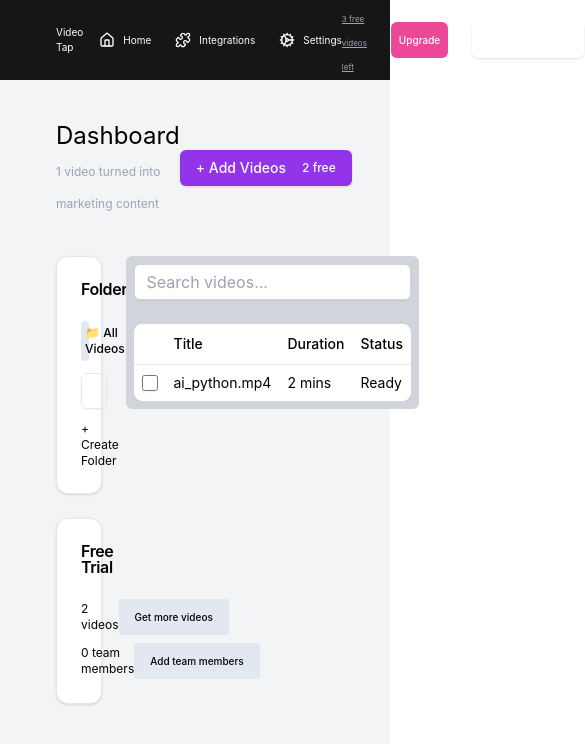
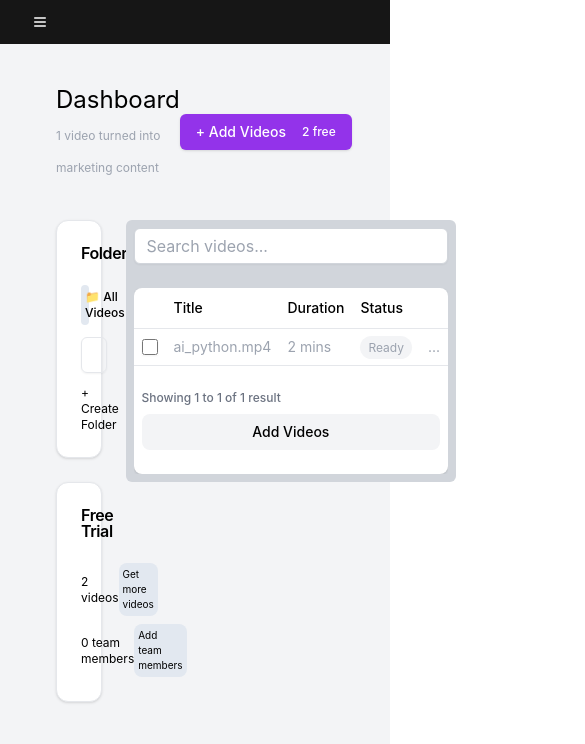
Before and after one commit to afaq000/VideoTao, a Next.js app: page /dashboard in a window 390 px wide. Shown: the top 744 px of the page, 585 px wide, since content can reach past the window. Built offline with nearby package versions, Linux system fonts and the light colour scheme.

Commit message:
Side bar For mobile responsive

```diff
--- a/src/components/NavBar.tsx
+++ b/src/components/NavBar.tsx
@@ -1,29 +1,70 @@
-import { CogIcon, HomeIcon, PuzzleIcon, ChevronDownIcon } from "lucide-react";
-import React from "react";
+import { CogIcon, HomeIcon, PuzzleIcon, ChevronDownIcon, MenuIcon, ShieldCloseIcon } from "lucide-react";
+import React, { useState, useEffect } from "react";
 import { Button } from "./ui/button";
 import { DropdownMenu, DropdownMenuContent, DropdownMenuLabel, DropdownMenuSeparator, DropdownMenuTrigger, DropdownMenuItem } from "./ui/dropdown-menu";
 import { Avatar } from "./ui/avatar";
 import Link from "next/link";
 
 const Navbar = () => {
-  const [showStatusBar, setShowStatusBar] = React.useState(true);
-  const [showActivityBar, setShowActivityBar] = React.useState(false);
-  const [showPanel, setShowPanel] = React.useState(false);
+  const [showSidebar, setShowSidebar] = useState(false);
+  const [isMobile, setIsMobile] = useState(false);
+
+  const [showStatusBar, setShowStatusBar] = useState(true);
+  const [showActivityBar, setShowActivityBar] = useState(false);
+  const [showPanel, setShowPanel] = useState(false);
+
+  const toggleSidebar = () => setShowSidebar(!showSidebar);
+
+  const checkScreenSize = () => {
+    if (typeof window !== "undefined") {
+      setIsMobile(window.innerWidth < 1025);
+    }
+  };
+
+  useEffect(() => {
+    checkScreenSize();
+    window.addEventListener("resize", checkScreenSize);
+    return () => window.removeEventListener("resize", checkScreenSize);
+  }, []);
 
   return (
     <nav className="relative flex items-center justify-between bg-[#161616] p-1 px-4 text-white">
+      {isMobile ? (
+        <>
+          <Button variant={"active"} className="lg:hidden text-white" onClick={toggleSidebar}>
+            <MenuIcon className="h-5 w-5" />
+          </Button>
+          {showSidebar && (
+            <div className="fixed top-0 left-0 h-screen w-1/4 bg-black z-50 pl-4 flex flex-col space-y-4">
+              <div className="w-full flex justify-start -ml-5  mb-16">
+                <Button variant={"active"} onClick={toggleSidebar} className="text-white self-start">
+                  <ShieldCloseIcon className="h-5 w-5" />
+                </Button>
 
-      <div className="absolute left-3 top-0 -translate-y-1/4 hidden lg:block">
+              </div>
+
+              <div className="flex gap-3 items-center absolute left-3 top-14 -translate-y-1/4 "> {/* Removed hidden lg:block */}
             <div className="group grid grid-cols-3 gap-1">
-    <div
-      className="h-12 group-hover:translate-y-3 w-[4px] rounded-full bg-red-500 transition-transform duration-500 ease-red"
-    ></div>
-    <div
-      className="h-6 group-hover:-translate-y-2 w-[4px] rounded-full bg-yellow-500 transition-transform duration-500 ease-yellow"
-    ></div>
-    <div
-      className="h-9 group-hover:translate-y-1 w-[4px] rounded-full bg-violet-500 transition-transform duration-500 ease-violet"
-    ></div>
+              <div className="h-3 group-hover:translate-y-3 w-[3px] rounded-full bg-red-500 transition-transform duration-500 ease-red"></div>
+              <div className="h-6 group-hover:-translate-y-2 w-[3px] rounded-full bg-yellow-500 transition-transform duration-500 ease-yellow"></div>
+              <div className="h-4 group-hover:translate-y-1 w-[3px] rounded-full bg-violet-500 transition-transform duration-500 ease-violet"></div>
+            </div>
+            <div className="text-xs">Video Tap</div>
+
+          </div>
+              <NavItem icon={<HomeIcon className="h-4 w-4" />} label="Home" />
+              <NavItem icon={<PuzzleIcon className="h-4 w-4" />} label="Integrations" />
+              <NavItem icon={<CogIcon className="h-4 w-4" />} label="Settings" />
+            </div>
+          )}
+        </>
+      ) : (
+        <>
+          <div className="absolute left-3 top-0 -translate-y-1/4"> {/* Removed hidden lg:block */}
+            <div className="group grid grid-cols-3 gap-1">
+              <div className="h-12 group-hover:translate-y-3 w-[4px] rounded-full bg-red-500 transition-transform duration-500 ease-red"></div>
+              <div className="h-6 group-hover:-translate-y-2 w-[4px] rounded-full bg-yellow-500 transition-transform duration-500 ease-yellow"></div>
+              <div className="h-9 group-hover:translate-y-1 w-[4px] rounded-full bg-violet-500 transition-transform duration-500 ease-violet"></div>
             </div>
           </div>
 
@@ -32,14 +73,15 @@ const Navbar = () => {
               <span className="text-xxs ">Video Tap</span>
             </div>
             <div className="flex items-center space-x-6">
-          <NavItem  icon={<HomeIcon className="h-4 w-4" />} label="Home" />
-          <NavItem icon={<PuzzleIcon className="h-4 w-4"  />} label="Integrations" />
-          <NavItem icon={<CogIcon className="h-4 w-4"  />} label="Settings" />
+              <NavItem icon={<HomeIcon className="h-4 w-4" />} label="Home" />
+              <NavItem icon={<PuzzleIcon className="h-4 w-4" />} label="Integrations" />
+              <NavItem icon={<CogIcon className="h-4 w-4" />} label="Settings" />
             </div>
           </div>
 
           <div className="flex items-center space-x-6">
-        <Link href={"/"}><span className="text-[8px] text-gray-400 underline">3 free videos left</span>
+            <Link href={"/"}>
+              <span className="text-[8px] text-gray-400 underline">3 free videos left</span>
             </Link>
             <Button variant={"active"} className="bg-pink-500 hover:bg-pink-600 text-white rounded-md px-2 text-xxs">
               Upgrade
@@ -62,36 +104,27 @@ const Navbar = () => {
 
             <DropdownMenu>
               <DropdownMenuTrigger asChild>
-            <Avatar className="w-8 h-8 bg-gray-600 text-white flex justify-center items-center text-xxs rounded-lg"><p>AH</p></Avatar>
+                <Avatar className="w-8 h-8 bg-gray-600 text-white flex justify-center items-center text-xxs rounded-lg">
+                  <p>AH</p>
+                </Avatar>
               </DropdownMenuTrigger>
               <DropdownMenuContent className="bg-gray-800 text-white rounded-md shadow-lg p-2 w-56">
                 <DropdownMenuLabel className="text-gray-400">Appearance</DropdownMenuLabel>
                 <DropdownMenuSeparator />
-            <DropdownMenuItem
-            //   as="button"
-              onClick={() => setShowStatusBar(!showStatusBar)}
-              checked={showStatusBar}
-            >
+                <DropdownMenuItem onClick={() => setShowStatusBar(!showStatusBar)} checked={showStatusBar}>
                   Status Bar
                 </DropdownMenuItem>
-            <DropdownMenuItem
-            //   as="button"
-              onClick={() => setShowActivityBar(!showActivityBar)}
-              checked={showActivityBar}
-              disabled
-            >
+                <DropdownMenuItem onClick={() => setShowActivityBar(!showActivityBar)} checked={showActivityBar} disabled>
                   Activity Bar
                 </DropdownMenuItem>
-            <DropdownMenuItem
-              as="button"
-              onClick={() => setShowPanel(!showPanel)}
-              checked={showPanel}
-            >
+                <DropdownMenuItem as="button" onClick={() => setShowPanel(!showPanel)} checked={showPanel}>
                   Panel
                 </DropdownMenuItem>
               </DropdownMenuContent>
             </DropdownMenu>
           </div>
+        </>
+      )}
     </nav>
   );
 };
@@ -99,7 +132,7 @@ const Navbar = () => {
 const NavItem = ({ icon, label }: { icon: React.ReactNode; label: string }) => (
   <div className="flex items-center space-x-2 hover:text-gray-300 cursor-pointer">
     {icon}
-    <span className="text-xxs ">{label}</span>
+    <span className="text-xxs">{label}</span>
   </div>
 );
 
--- a/src/pages/dashboard/index.tsx
+++ b/src/pages/dashboard/index.tsx
@@ -1,30 +1,41 @@
-import Navbar from '@/components/NavBar'
-import { Button } from '@/components/ui/button'
-import { Card, CardContent, CardHeader, CardTitle } from '@/components/ui/card'
-import { Input } from '@/components/ui/input'
-import { Table, TableBody, TableCell, TableHead, TableHeader, TableRow } from '@/components/ui/table'
-import { Badge } from 'lucide-react'
-import React from 'react'
+import Navbar from "@/components/NavBar";
+import { Button } from "@/components/ui/button";
+import { Card, CardContent, CardHeader, CardTitle } from "@/components/ui/card";
+import { Input } from "@/components/ui/input";
+import {
+  Table,
+  TableBody,
+  TableCell,
+  TableFooter,
+  TableHead,
+  TableHeader,
+  TableRow,
+} from "@/components/ui/table";
+import { Badge } from "lucide-react";
+import React from "react";
 
 function index() {
   return (
-    <div className='bg-gray-100 '>
-        <Navbar/>
+    <div className="bg-gray-100 ">
+      <Navbar />
 
-    <div className='w-full px-14 '>
+      <div className="w-full px-14 ">
         <div className="flex justify-between items-center mt-10  ">
-          <h1 className="text-2xl ">Dashboard <span className='text-xs text-gray-400'>1 video turned into marketing content</span></h1>
+          <h1 className="text-2xl ">
+            Dashboard{" "}
+            <span className="text-xs text-gray-400">
+              1 video turned into marketing content
+            </span>
+          </h1>
 
           <Button className="bg-purple-600 text-white rounded-md px-4 py-2">
             + Add Videos <span className="ml-2 text-xs">2 free</span>
           </Button>
         </div>
 
-
         <div className="flex bg-gray-100 min-h-screen py-10">
           <div className="flex flex-col space-y-6 w-1/4 pr-6">
-
-        <Card className='border bg-white'>
+            <Card className="border bg-white">
               <CardHeader>
                 <CardTitle>Folders</CardTitle>
               </CardHeader>
@@ -33,14 +44,18 @@ function index() {
                   <div className="flex items-center space-x-2 bg-slate-200 py-1 px-1 rounded-lg">
                     <span className="text-xs font-medium ">📁 All Videos</span>
                   </div>
-              <Input placeholder="New folder name" className='placeholder:text-gray-400 border-gray-200' />
-              {/* <Button variant={"active"} className="w-full text-end">+ Create Folder</Button> */}
-              <p className="w-full text-end text-xs cursor-pointer">+ Create Folder</p>
+                  <Input
+                    placeholder="New folder name"
+                    className="placeholder:text-gray-400 border-gray-200"
+                  />
+                  <p className="w-full text-end text-xs cursor-pointer">
+                    + Create Folder
+                  </p>
                 </div>
               </CardContent>
             </Card>
 
-        <Card className='border bg-white'>
+            <Card className="border bg-white">
               <CardHeader>
                 <CardTitle>Free Trial</CardTitle>
               </CardHeader>
@@ -48,11 +63,17 @@ function index() {
                 <div className="flex flex-col space-y-2">
                   <div className="flex justify-between items-center">
                     <span className="text-xs">2 videos</span>
-                <Button variant="active" className='bg-slate-200 text-xxs rounded-sm' >Get more videos</Button>
+                    <p className="bg-slate-200 text-xxs rounded-lg py-1 px-1 cursor-pointer">
+                      {" "}
+                      Get more videos
+                    </p>
                   </div>
                   <div className="flex justify-between items-center">
                     <span className="text-xs">0 team members</span>
-                <Button variant="active" className='bg-slate-200 text-xxs rounded-sm' >Add team members</Button>
+                    <p className="bg-slate-200 text-xxs rounded-lg py-1 px-1 cursor-pointer">
+                      {" "}
+                      Add team members
+                    </p>
                   </div>
                 </div>
               </CardContent>
@@ -61,50 +82,64 @@ function index() {
 
           {/* Main Content Area */}
           <div className="flex-1">
-        {/* Header and Search Bar */}
-        {/* <div className="flex justify-between items-center mb-6 bg-red-400">
-          <h1 className="text-2xl font-bold">Dashboard</h1>
-          <Button className="bg-purple-600 text-white rounded-md px-4 py-2">
-            + Add Videos <span className="ml-2 text-xs">2 free</span>
-          </Button>
-        </div> */}
+
 
             {/* Search Bar */}
-        <div className='bg-gray-300 py-2 px-2 rounded-md'>
+            <div className="bg-gray-300 py-2 px-2 rounded-md">
               <div className="mb-6 ">
-          <Input placeholder="Search videos..." className='border border-gray-300 bg-white placeholder:text-gray-400' />
+                <Input
+                  placeholder="Search videos..."
+                  className="border border-gray-300 bg-white placeholder:text-gray-400"
+                />
               </div>
 
               {/* Video Table */}
               <Table className="bg-white rounded-lg shadow">
                 <TableHeader>
-            <TableRow>
+                  <TableRow >
                     <TableHead className="w-1/6"> </TableHead>
                     <TableHead>Title</TableHead>
                     <TableHead>Duration</TableHead>
                     <TableHead>Status</TableHead>
+                    <TableHead></TableHead>
                   </TableRow>
                 </TableHeader>
                 <TableBody>
-            <TableRow>
+                  <TableRow className="text-gray-400">
                     <TableCell>
                       <Input type="checkbox" className="h-4 w-4" />
                     </TableCell>
                     <TableCell>ai_python.mp4</TableCell>
                     <TableCell>2 mins</TableCell>
                     <TableCell>
+                    <span className="bg-gray-100 text-gray-400 px-2 py-1 rounded-full text-xs">
                       Ready
+                    </span>
+                    </TableCell>
+                    <TableCell>...</TableCell>
+                  </TableRow>
+                </TableBody>
+
+
+                <TableFooter>
+                <TableRow>
+                  <TableCell colSpan={5}>
+                    <div className="flex flex-col  space-y-2 py-4">
+                      <p className="text-xs text-gray-500">Showing 1 to 1 of 1 result</p>
+                      <Button variant="ghost" className="w-full bg-gray-100 hover:bg-gray-100 py-3 rounded-lg">
+                        Add Videos
+                      </Button>
+                    </div>
                   </TableCell>
                 </TableRow>
-          </TableBody>
+              </TableFooter>
               </Table>
             </div>
           </div>
         </div>
-
       </div>
     </div>
-  )
+  );
 }
 
-export default index
+export default index;
```
Lines whose indentation alone changed are shown as unchanged.
